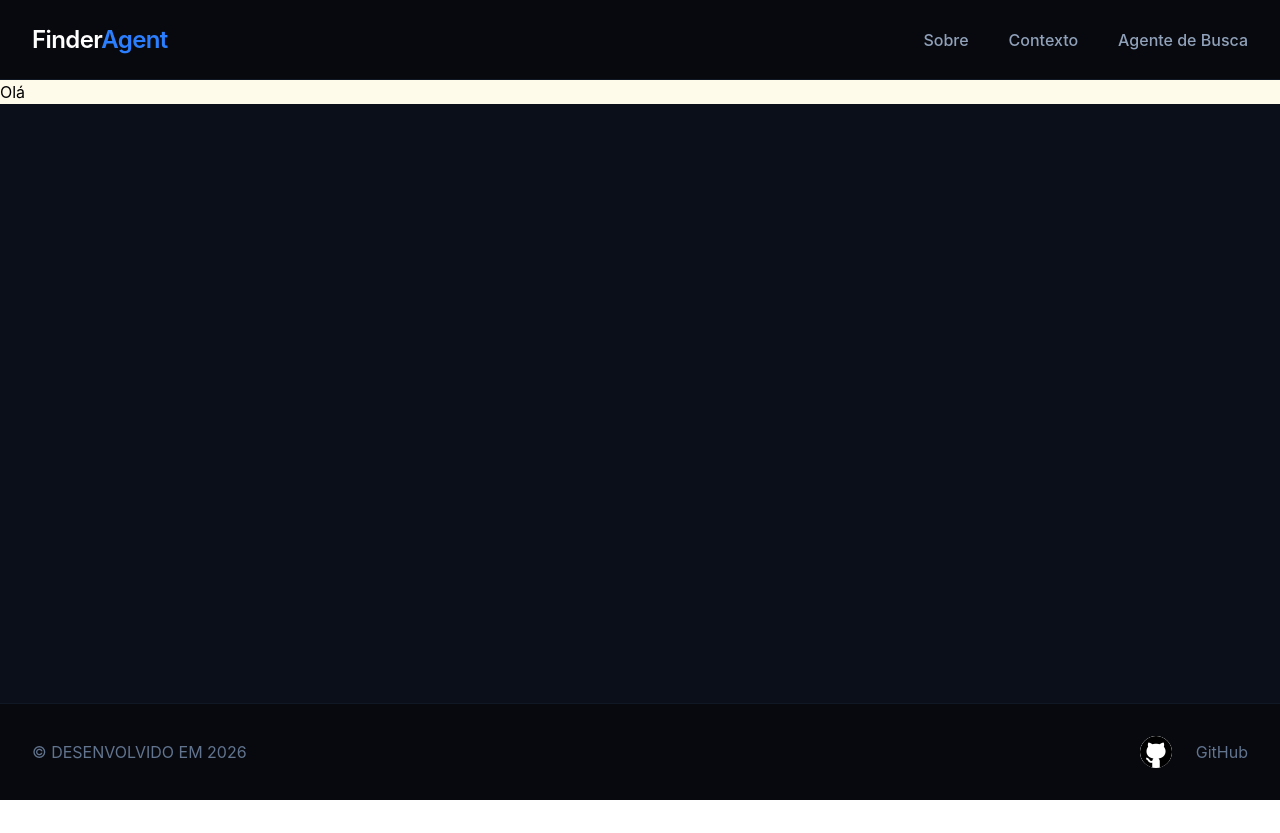
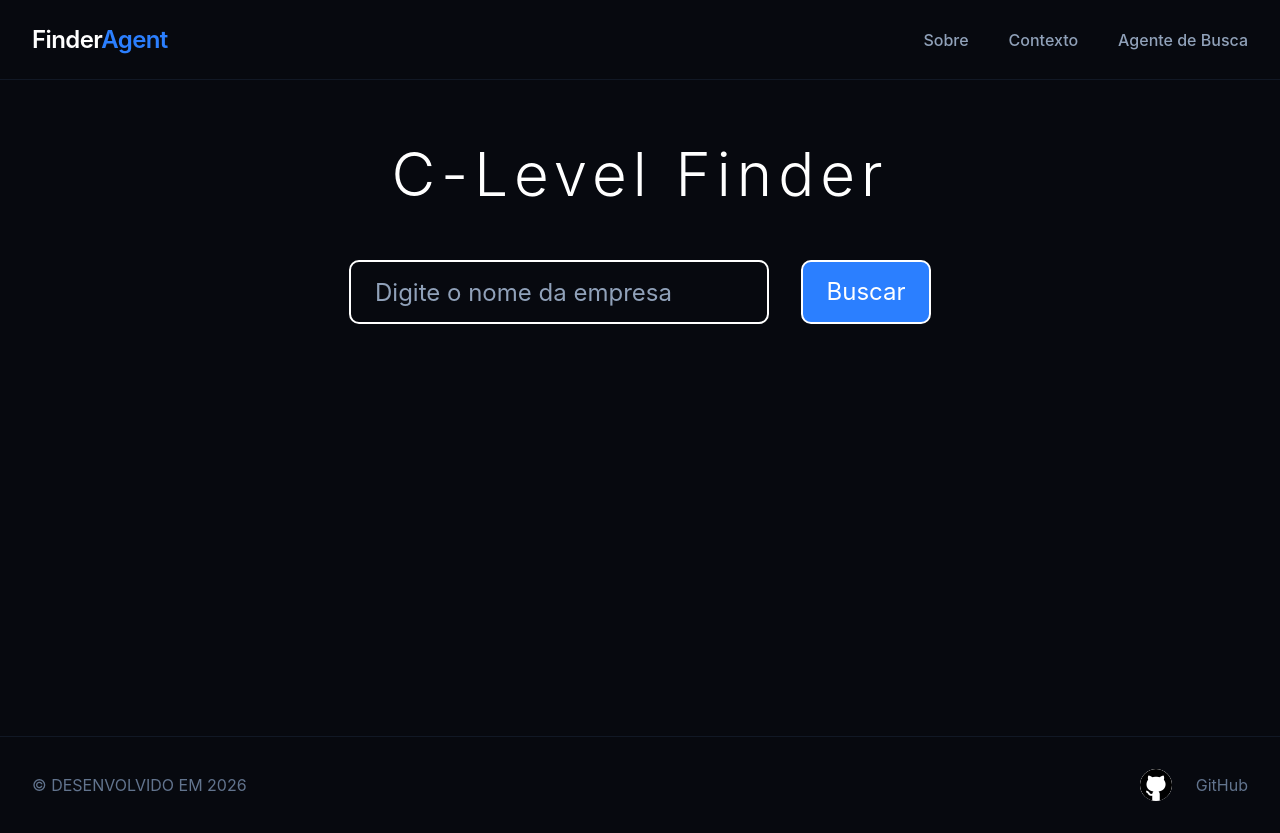
Before and after one commit to ronaldotavcano/FabricaProjetos3BCC2026, a React (Vite) app in the folder frontend/: page /agente in a window 1280 px wide. Before the commit the page ends 800 px from the top, so only its background shows below. Built offline with nearby package versions, Linux system fonts and the light colour scheme.

Commit message:
feat: Criei uma barra de pesquisa na barra do agente.

```diff
--- a/frontend/src/pages/Agente.tsx
+++ b/frontend/src/pages/Agente.tsx
@@ -1,5 +1,48 @@
-export default function Agente(){
-    return(
-        <div className="bg-amber-50"> Olá </div>
-    );
+import { useState } from 'react';
+
+export default function Agente() {
+  const [carregando, setCarregando] = useState(false);
+
+  function handleSubmit(event: React.SubmitEvent<HTMLFormElement>) {
+    event.preventDefault();
+    setCarregando(true);
+
+    setTimeout(() => {
+      setCarregando(false);
+    }, 2000);
+  }
+
+  return (
+    <main className="min-h-[calc(100vh-144px)] bg-[#07090f] flex justify-center px-6 pt-16">
+      <div className="flex flex-col items-center gap-14 w-full px-6">
+        <h1 className="text-white text-5xl md:text-6xl font-light tracking-[0.1em] text-center">
+          C-Level Finder
+        </h1>
+
+        <form
+          onSubmit={handleSubmit}
+          className="flex flex-col md:flex-row items-center justify-center gap-8 w-full"
+        >
+          <input
+            type="text"
+            placeholder="Digite o nome da empresa"
+            className="w-full max-w-[420px] h-16 px-6 text-2xl rounded-[10px] border-[2px] border-white bg-transparent text-white placeholder:text-slate-400 outline-none"
+          />
+
+          <button
+            type="submit"
+            className="w-[130px] h-16 text-2xl rounded-[10px] border-[2px] border-white bg-blue-500 text-white transition hover:bg-white hover:text-black"
+          >
+            Buscar
+          </button>
+        </form>
+
+        {carregando && (
+          <p className="text-white text-2xl animate-pulse">
+            Carregando...
+          </p>
+        )}
+      </div>
+    </main>
+  );
 }
```
